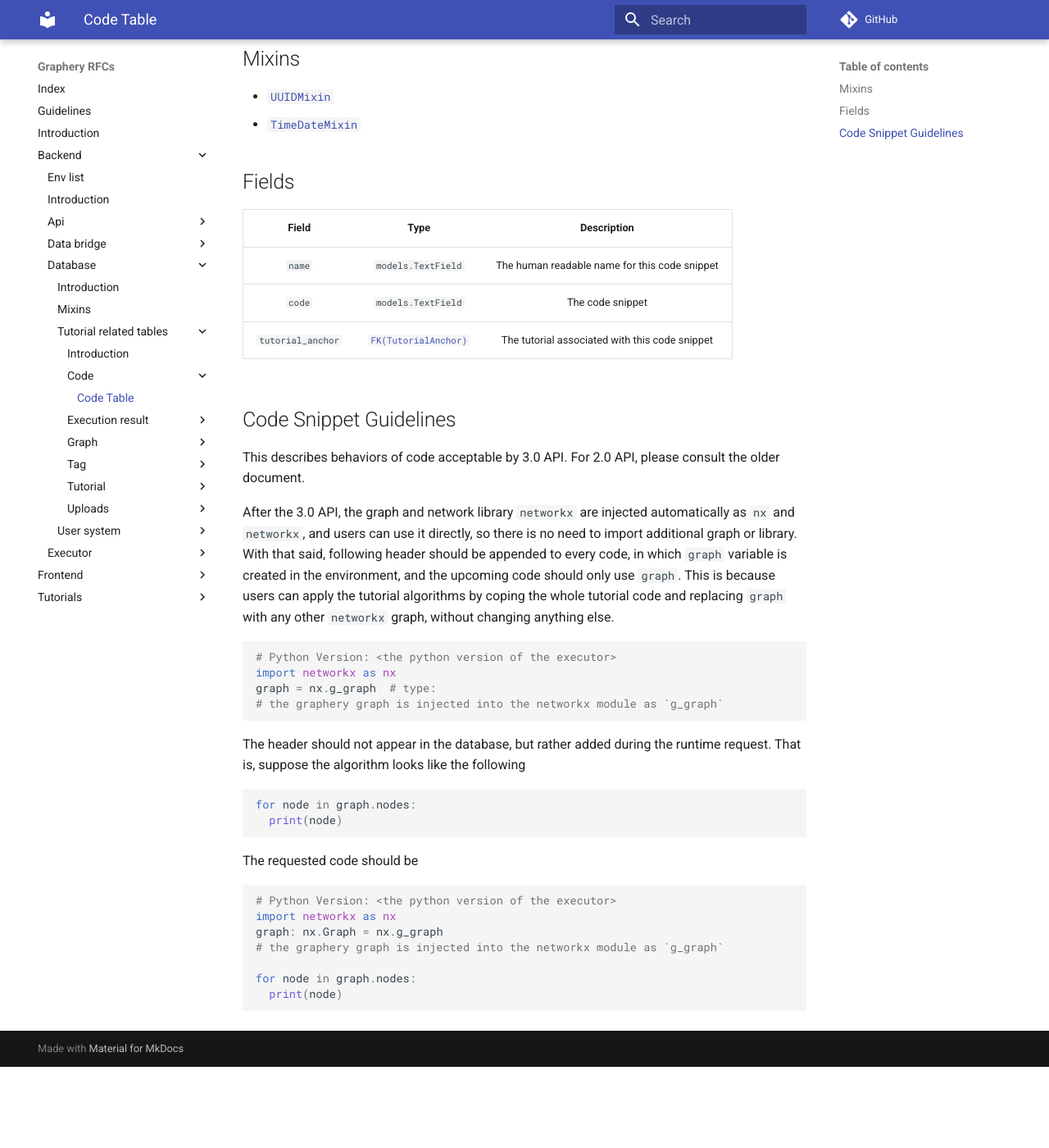
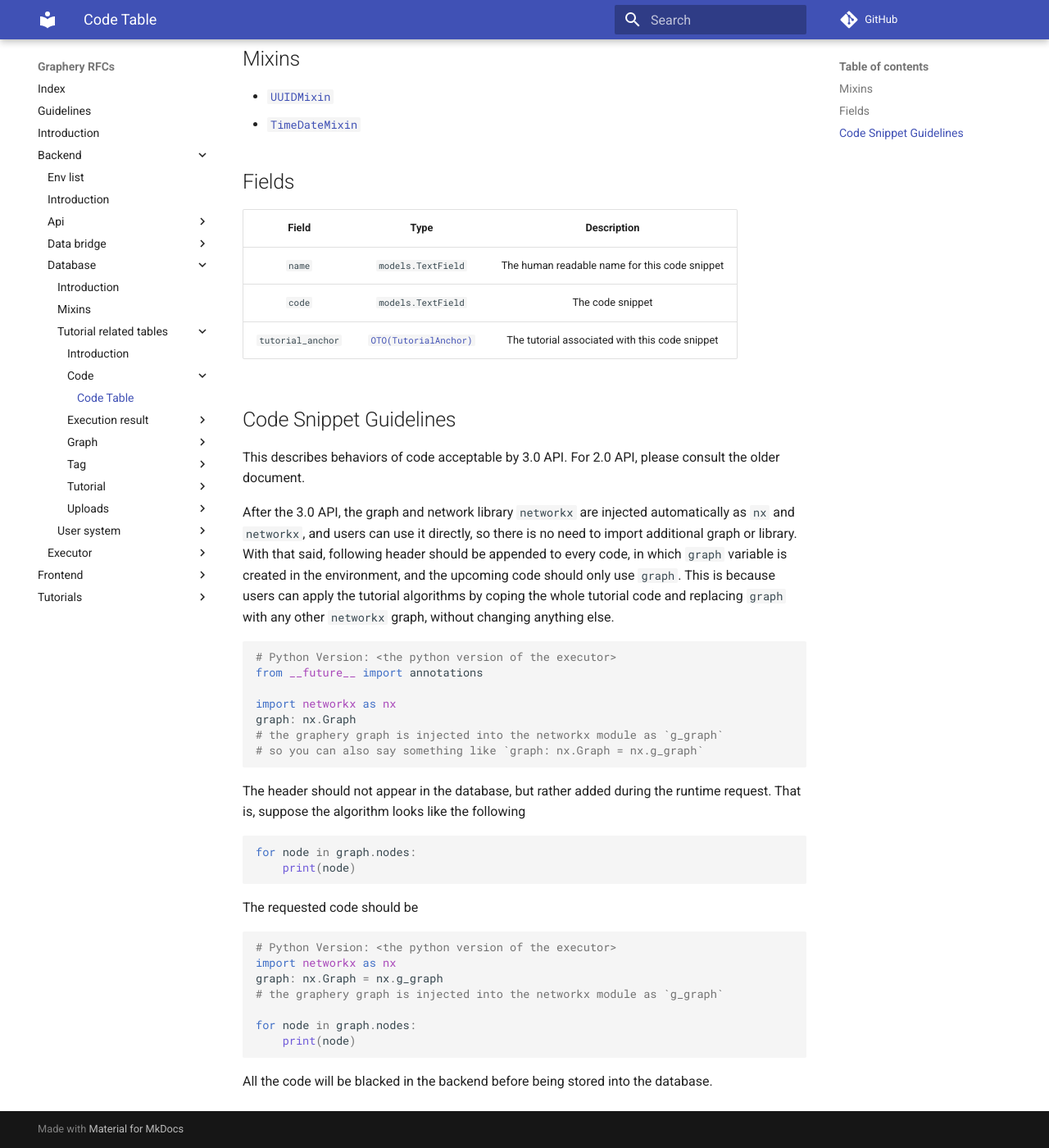
Before and after one commit to Reed-CompBio/GrapheryRFCs, an MkDocs documentation site: the page built from RFCs/backend/database/tutorial_related_tables/code/code_table.md, in a window 1280 px wide and 1400 px high, scrolled down 191 px. Shown: the whole window at 82% size. Built offline with MkDocs 1.6.1 and Material for MkDocs 9.7.7, drawn with Linux system fonts in a browser that asks for light colours; comment, search, counter and statistics services are not loaded; before the commit the page ends 1492 px from its top, so only the background shows below that.

Commit message:
fix: update code table with example code

````diff
--- a/RFCs/backend/database/tutorial_related_tables/code/code_table.md
+++ b/RFCs/backend/database/tutorial_related_tables/code/code_table.md
@@ -13,7 +13,7 @@ The `Code` table describes runnable code snippets.
 | :---------------: | :----------------------------------------------------------: | :--------------------------------------------: |
 |      `name`       |                      `models.TextField`                      | The human readable name for this code snippet  |
 |      `code`       |                      `models.TextField`                      |                The code snippet                |
-| `tutorial_anchor` | [`FK(TutorialAnchor)`](/RFCs/backend/database/tutorial_related_tables/tutorial/tutorial_anchor_table.md) | The tutorial associated with this code snippet |
+| `tutorial_anchor` | [`OTO(TutorialAnchor)`](/RFCs/backend/database/tutorial_related_tables/tutorial/tutorial_anchor_table.md) | The tutorial associated with this code snippet |
 
 ## Code Snippet Guidelines
 
@@ -23,16 +23,19 @@ After the 3.0 API, the graph and network library `networkx` are injected automat
 
 ```python
 # Python Version: <the python version of the executor>
+from __future__ import annotations
+
 import networkx as nx
-graph = nx.g_graph  # type:
+graph: nx.Graph
 # the graphery graph is injected into the networkx module as `g_graph`
+# so you can also say something like `graph: nx.Graph = nx.g_graph`
 ```
 
 The header should not appear in the database, but rather added during the runtime request. That is, suppose the algorithm looks like the following
 
 ```python
 for node in graph.nodes:
-  print(node)
+    print(node)
 ```
 
 The requested code should be
@@ -44,5 +47,7 @@ graph: nx.Graph = nx.g_graph
 # the graphery graph is injected into the networkx module as `g_graph`
 
 for node in graph.nodes:
-  print(node)
+    print(node)
 ```
+
+All the code will be blacked in the backend before being stored into the database.
````
